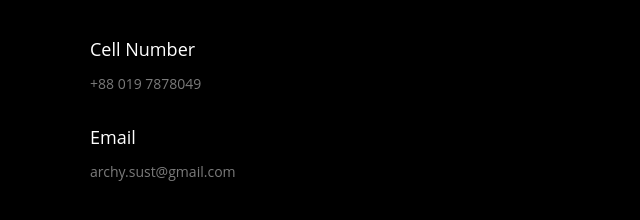
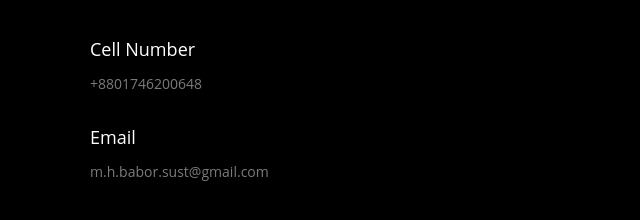
Before and after one commit to mhbabor/mhbabor.github.io, a plain HTML site: page index.html in a window 1280 px wide. Shown: the part 3766-3986 px from the top of the page, 0-640 px from the left. Drawn offline with Linux system fonts and the light colour scheme.

Commit message:
Update index.html

```diff
--- a/index.html
+++ b/index.html
@@ -389,11 +389,11 @@
 
                             <div class="detail">
                                 <h4>Cell Number</h4>
-                                <p>+88 019 7878049</p>
+                                <p>+8801746200648</p>
                             </div>
                             <div class="detail">
                                 <h4>Email </h4>
-                                <p>archy.sust@gmail.com</p>
+                                <p>m.h.babor.sust@gmail.com</p>
                             </div>
                         </div>
 
```
